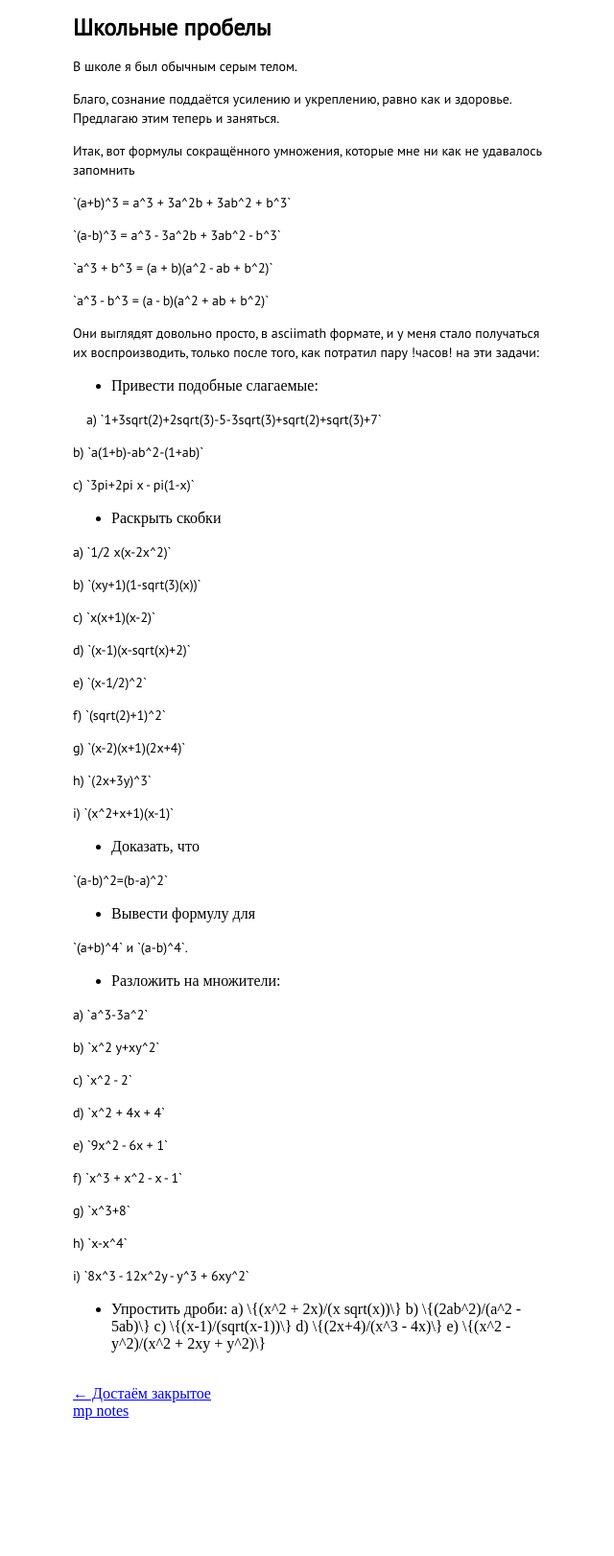
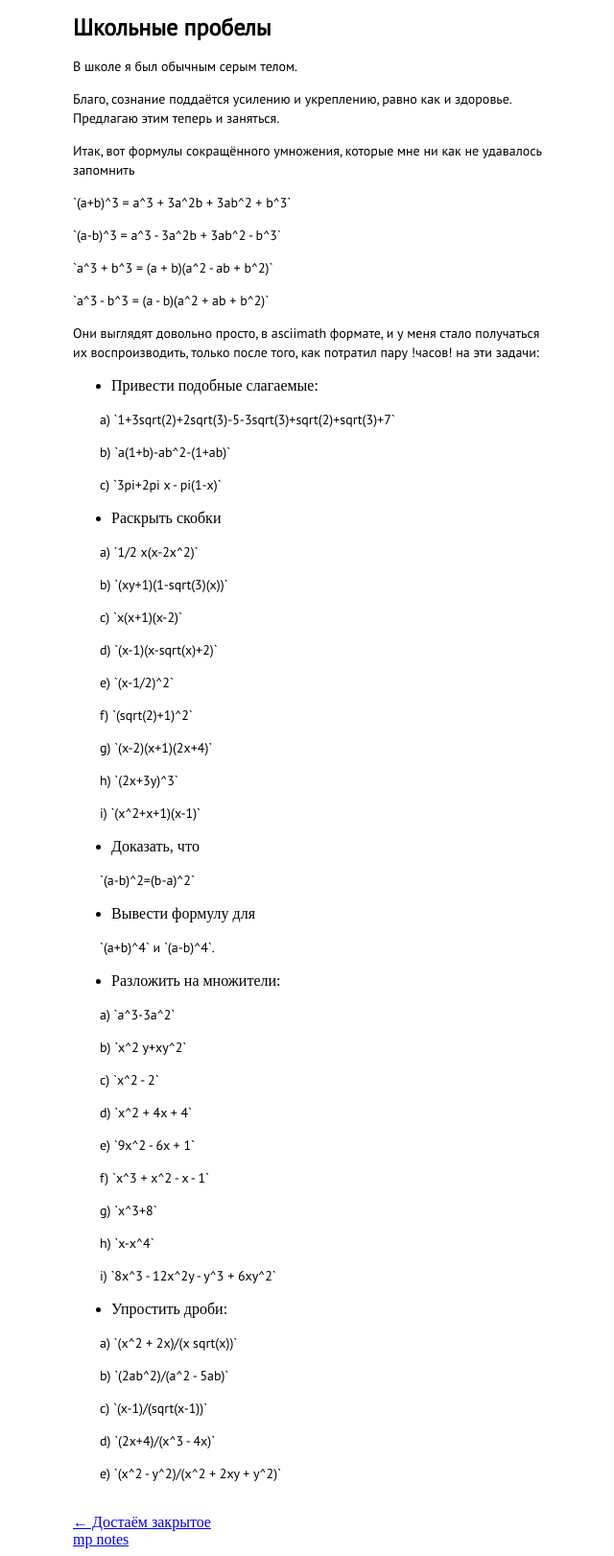
Before and after one commit to dOvObu/dOvObu.github.io, a Jekyll site: the page built from _posts/2022-07-11-ya_tupee_shkolnika_seichas.md, in a window 1280 px wide. Shown: the whole page at 96% size, without its empty margins (314-954 px from the left). Built offline with Jekyll 4.4.1, drawn with Linux system fonts in a browser that asks for light colours; nearby versions of some CDN libraries; before the commit the page ends 1487 px from its top, so only the background shows below that; part of the change alters nothing that is shown.

```diff
--- a/_posts/2022-07-11-ya_tupee_shkolnika_seichas.md
+++ b/_posts/2022-07-11-ya_tupee_shkolnika_seichas.md
@@ -26,63 +26,68 @@ excerpt: Checkout
 
 - Привести подобные слагаемые:
 
-&emsp;a) \\{1+3sqrt(2)+2sqrt(3)-5-3sqrt(3)+sqrt(2)+sqrt(3)+7\\}
+&emsp;&emsp;a) \\{1+3sqrt(2)+2sqrt(3)-5-3sqrt(3)+sqrt(2)+sqrt(3)+7\\}
 
-b) \\{a(1+b)-ab^2-(1+ab)\\}
+&emsp;&emsp;b) \\{a(1+b)-ab^2-(1+ab)\\}
 
-c) \\{3pi+2pi x - pi(1-x)\\}
+&emsp;&emsp;c) \\{3pi+2pi x - pi(1-x)\\}
 
 - Раскрыть скобки
 
-a) \\{1/2 x(x-2x^2)\\}
+&emsp;&emsp;a) \\{1/2 x(x-2x^2)\\}
 
-b) \\{(xy+1)(1-sqrt(3)(x))\\}
+&emsp;&emsp;b) \\{(xy+1)(1-sqrt(3)(x))\\}
 
-c) \\{x(x+1)(x-2)\\}
+&emsp;&emsp;c) \\{x(x+1)(x-2)\\}
 
-d) \\{(x-1)(x-sqrt(x)+2)\\}
+&emsp;&emsp;d) \\{(x-1)(x-sqrt(x)+2)\\}
 
-e) \\{(x-1/2)^2\\}
+&emsp;&emsp;e) \\{(x-1/2)^2\\}
 
-f) \\{(sqrt(2)+1)^2\\}
+&emsp;&emsp;f) \\{(sqrt(2)+1)^2\\}
 
-g) \\{(x-2)(x+1)(2x+4)\\}
+&emsp;&emsp;g) \\{(x-2)(x+1)(2x+4)\\}
 
-h) \\{(2x+3y)^3\\}
+&emsp;&emsp;h) \\{(2x+3y)^3\\}
 
-i) \\{(x^2+x+1)(x-1)\\}
+&emsp;&emsp;i) \\{(x^2+x+1)(x-1)\\}
 
 - Доказать, чтo
 
-\\{(a-b)^2=(b-a)^2\\}
+&emsp;&emsp;\\{(a-b)^2=(b-a)^2\\}
 
 - Вывести формулу для
 
-\\{(a+b)^4\\} и \\{(a-b)^4\\}.
+&emsp;&emsp;\\{(a+b)^4\\} и \\{(a-b)^4\\}.
 
 - Разложить на множители:
 
-a) \\{a^3-3a^2\\}
+&emsp;&emsp;a) \\{a^3-3a^2\\}
 
-b) \\{x^2 y+xy^2\\}
+&emsp;&emsp;b) \\{x^2 y+xy^2\\}
 
-c) \\{x^2 - 2\\}
+&emsp;&emsp;c) \\{x^2 - 2\\}
 
-d) \\{x^2 + 4x + 4\\}
+&emsp;&emsp;d) \\{x^2 + 4x + 4\\}
 
-e) \\{9x^2 - 6x + 1\\}
+&emsp;&emsp;e) \\{9x^2 - 6x + 1\\}
 
-f) \\{x^3 + x^2 - x - 1\\}
+&emsp;&emsp;f) \\{x^3 + x^2 - x - 1\\}
 
-g) \\{x^3+8\\}
+&emsp;&emsp;g) \\{x^3+8\\}
 
-h) \\{x-x^4\\}
+&emsp;&emsp;h) \\{x-x^4\\}
 
-i) \\{8x^3 - 12x^2y - y^3 + 6xy^2\\}
+&emsp;&emsp;i) \\{8x^3 - 12x^2y - y^3 + 6xy^2\\}
 
 - Упростить дроби:
-a) \\{(x^2 + 2x)/(x sqrt(x))\\}
-b) \\{(2ab^2)/(a^2 - 5ab)\\}
-c) \\{(x-1)/(sqrt(x-1))\\}
-d) \\{(2x+4)/(x^3 - 4x)\\}
-e) \\{(x^2 - y^2)/(x^2 + 2xy + y^2)\\}
+
+&emsp;&emsp;a) \\{(x^2 + 2x)/(x sqrt(x))\\}
+
+&emsp;&emsp;b) \\{(2ab^2)/(a^2 - 5ab)\\}
+
+&emsp;&emsp;c) \\{(x-1)/(sqrt(x-1))\\}
+
+&emsp;&emsp;d) \\{(2x+4)/(x^3 - 4x)\\}
+
+&emsp;&emsp;e) \\{(x^2 - y^2)/(x^2 + 2xy + y^2)\\}
```
